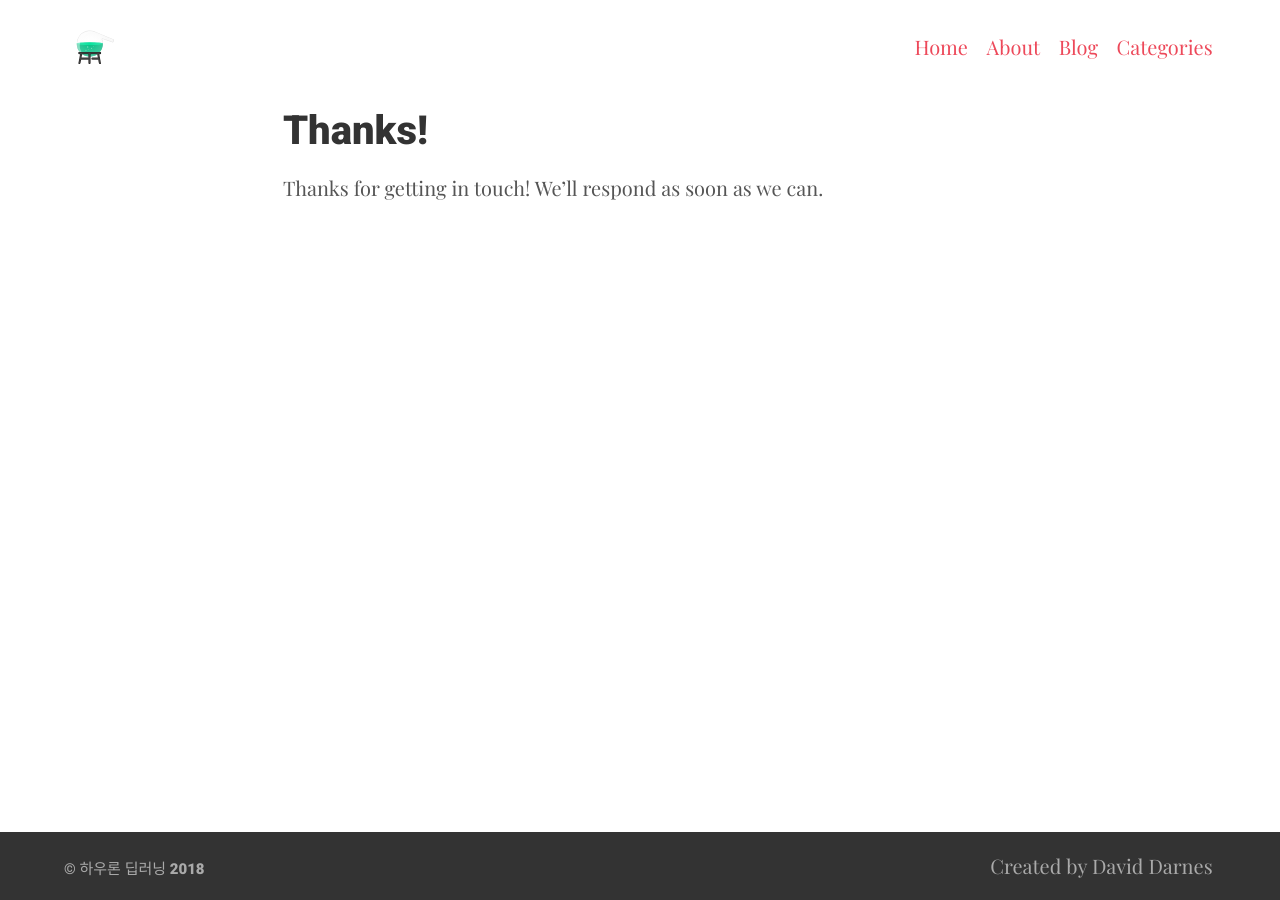
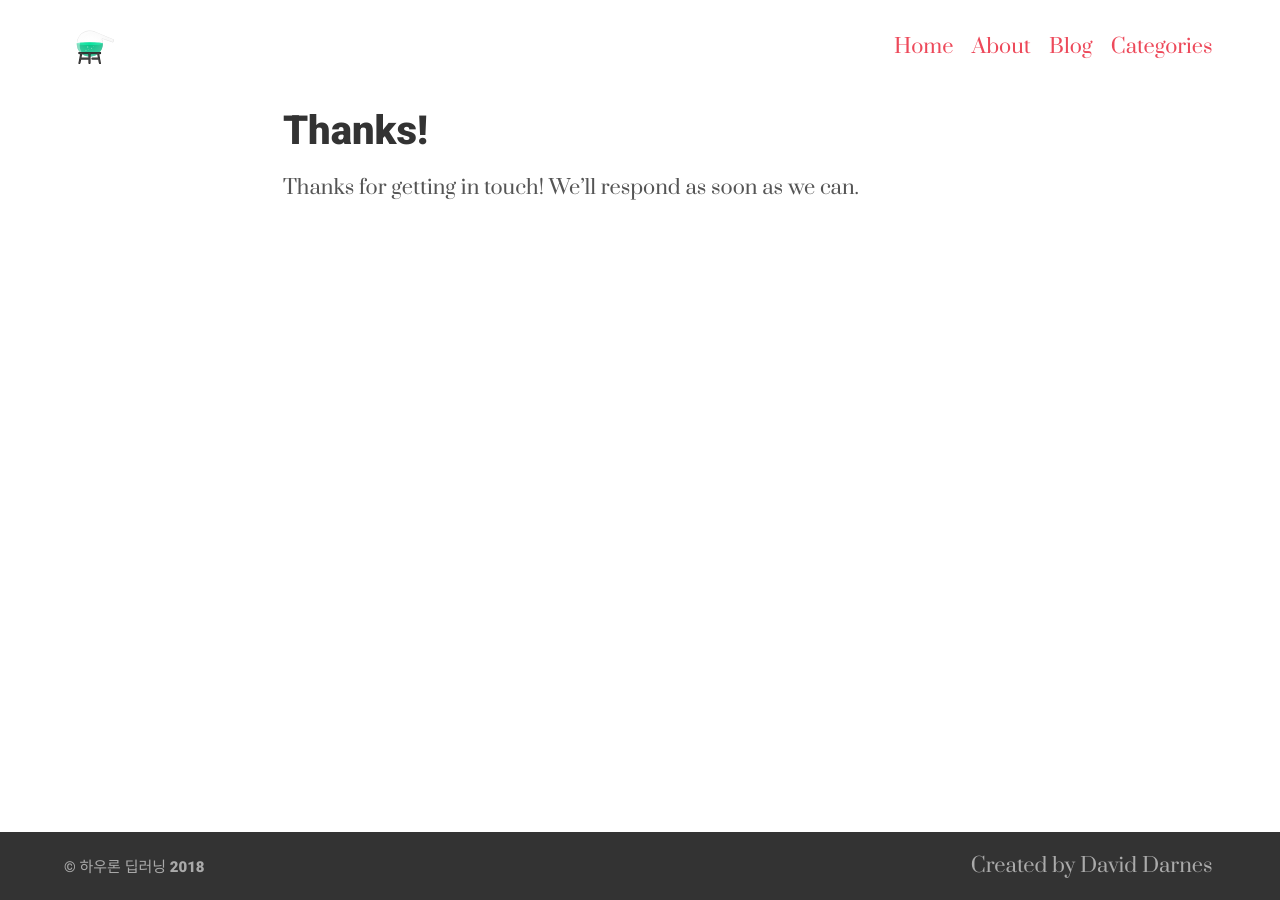
Before and after one commit to Haawron/Haawron.github.io, a Jekyll site: the page built from thanks.md, in a window 1280 px wide. Built offline with Jekyll 4.4.1, drawn with Linux system fonts in a browser that asks for light colours; some web fonts are replaced; our own code applies the rules of GitHub Pages for plain Markdown files.

Commit message:
숫자가 이상해서 폰트 또 바꿈

```diff
--- a/_sass/_settings.scss
+++ b/_sass/_settings.scss
@@ -15,7 +15,7 @@ $white: #ffffff;
 
 // Typography
 $bodytype: (
-  font-family: '"Playfair Display", "Jeju Myeongjo", "serif"',
+  font-family: '"Prata", "Jeju Myeongjo", "serif"',
   regular: 400,
   bold: 700,
   italic: italic,
@@ -37,6 +37,5 @@ $monospacetype: (
 
 // Font import, if you're using a non-standard web font
 // @import url('https://fonts.googleapis.com/css?family=Merriweather:400,700');
-@import url('https://fonts.googleapis.com/css?family=Playfair+Display');
+@import url('https://fonts.googleapis.com/css?family=Prata|Roboto:900');
 @import url('https://fonts.googleapis.com/earlyaccess/jejumyeongjo.css');
-@import url("https://fonts.googleapis.com/css?family=Roboto:900");
```
Also changed, not shown: _posts/2018-02-12-LeNet-review.md (+2 -1 lines).
